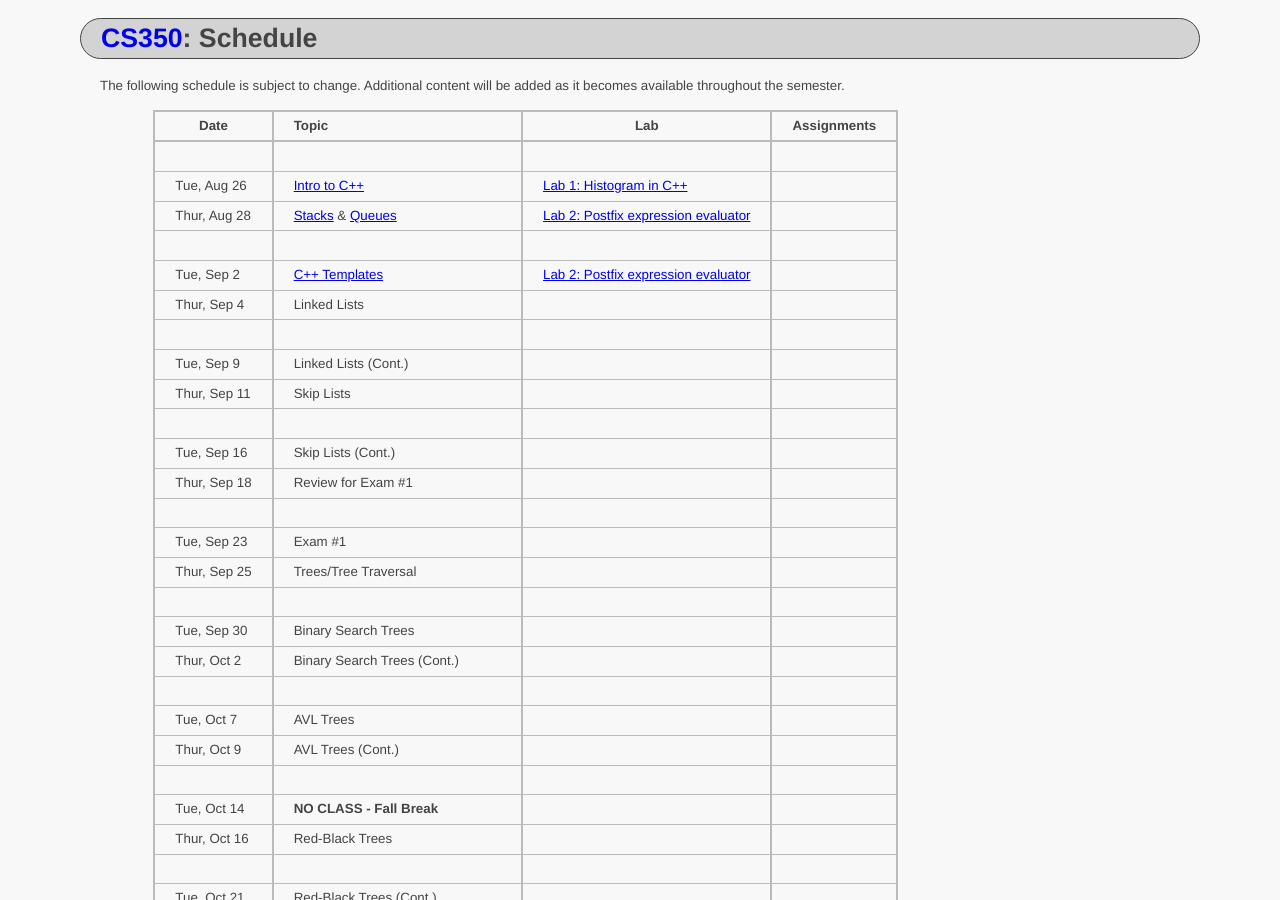
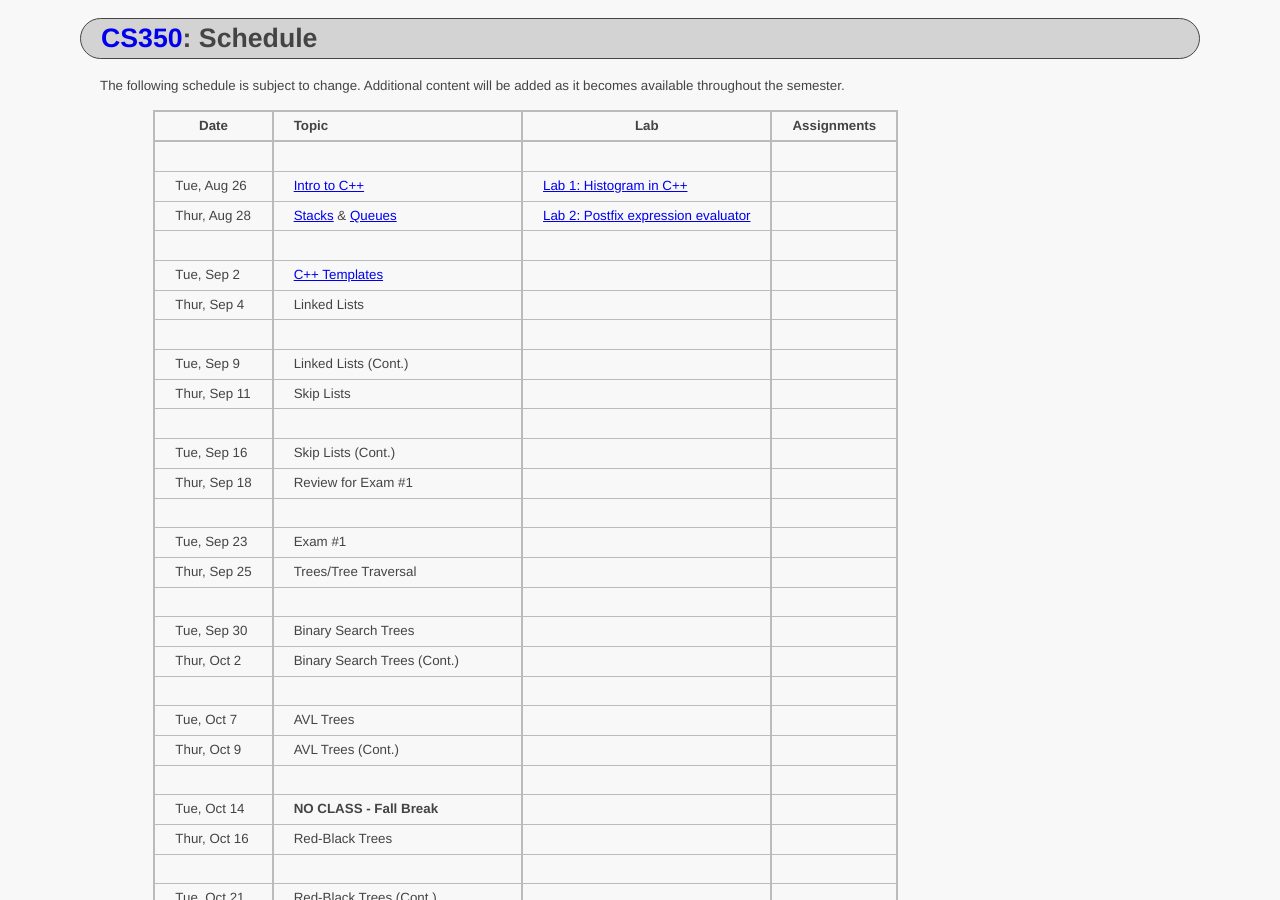
Before and after one commit to ycpcs/cs350-fall2014, a Jekyll site: the page built from schedule.md, in a window 1280 px wide and 900 px high. Built offline with Jekyll 4.4.1, drawn with Linux system fonts in a browser that asks for light colours; Markdown is read by kramdown in place of the engine named in the settings.

Commit message:
fixed lab2

```diff
--- a/schedule.md
+++ b/schedule.md
@@ -14,7 +14,7 @@ Additional content will be added as it becomes available throughout the semester
 >| Tue, Aug 26    |  [Intro to C++](lectures/intro_to_C++.html)    |  [Lab 1: Histogram in C++](labs/lab01.html)   |                                   |
 >| Thur, Aug 28   |  [Stacks](lectures/Stacks_lecture.pdf) & [Queues](lectures/Queues_lecture.pdf)  |  [Lab 2: Postfix expression evaluator](labs/lab02.html)  |                                   |
 >||||
->| Tue, Sep 2     |  [C++ Templates](lectures/C++_templates.html)  |  [Lab 2: Postfix expression evaluator](labs/lab02.html)   |                                   |
+>| Tue, Sep 2     |  [C++ Templates](lectures/C++_templates.html)  |                                               |                                   |
 >| Thur, Sep 4    |  Linked Lists                                  |                                               |                                   |
 >||||
 >| Tue, Sep 9     |  Linked Lists (Cont.)                          |                                               |                                   |
```
